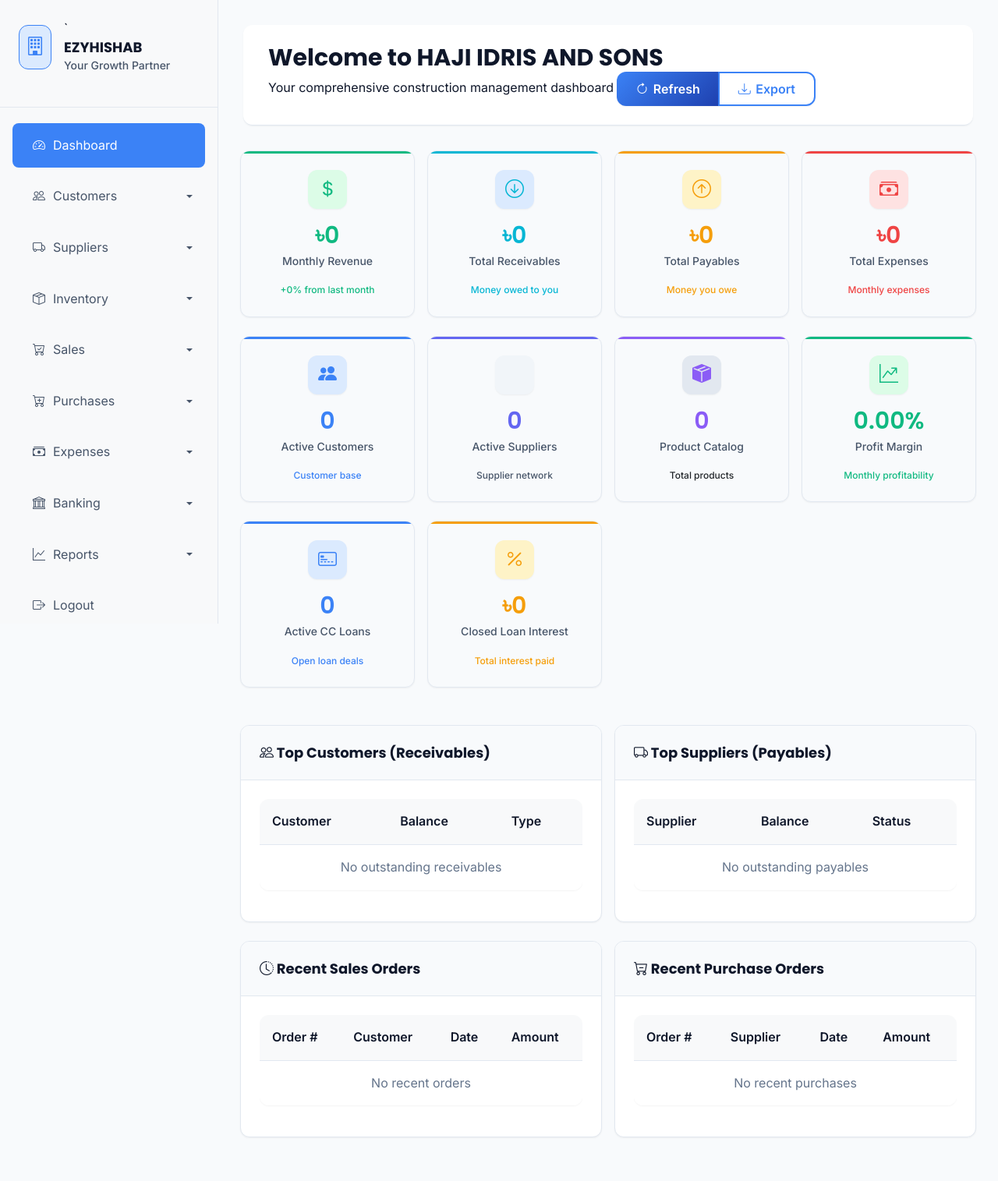
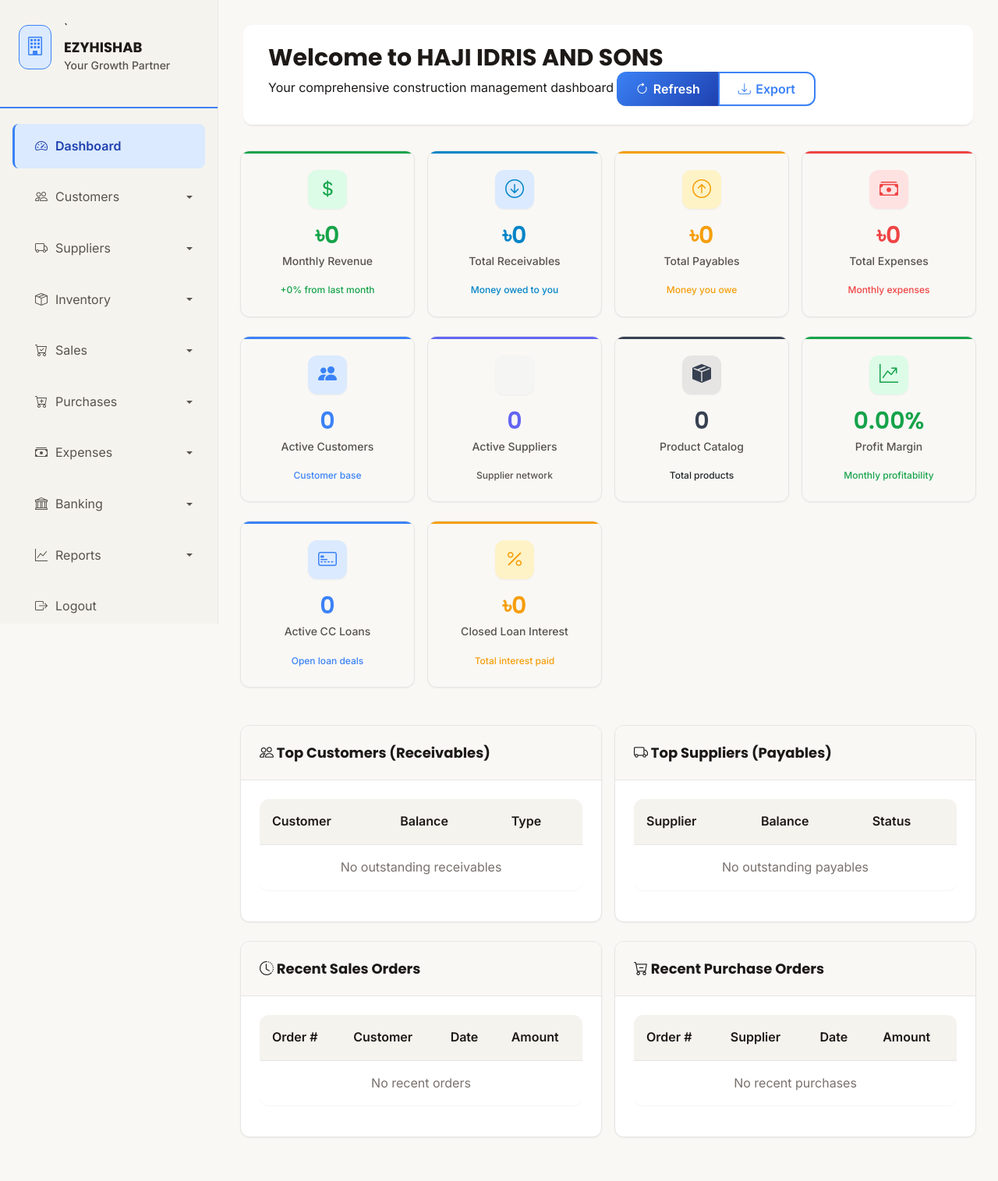
Before and after one commit to giasuddin90/hajiedirsErp, a Django app: page /dashboard/ in a window 1280 px wide. Shown: the whole page at 78% size. Run offline with Django 4.2, Linux system fonts and the light colour scheme; the visitor is signed in with stand-in values (Sample User, id 1); data that the repository does not hold is empty.

Commit message:
update design

```diff
--- a/static/css/animations.css
+++ b/static/css/animations.css
@@ -128,7 +128,7 @@
     display: inline-block;
     width: 20px;
     height: 20px;
-    border: 3px solid #f3f3f3;
+    border: 3px solid #e7e5e4;
     border-top: 3px solid var(--primary-color);
     border-radius: 50%;
     animation: spin 1s linear infinite;
--- a/static/css/components.css
+++ b/static/css/components.css
@@ -5,7 +5,7 @@
     background: var(--bg-primary);
     border-radius: var(--radius-lg);
     box-shadow: var(--shadow-sm);
-    border: 1px solid #e2e8f0;
+    border: 1px solid #e7e5e4;
     overflow: hidden;
     transition: var(--transition-normal);
 }
@@ -23,7 +23,7 @@
     border-radius: var(--radius-lg) var(--radius-lg) 0 0;
     font-weight: var(--font-semibold);
     font-size: var(--text-base);
-    border-bottom: 1px solid #e2e8f0;
+    border-bottom: 1px solid #e7e5e4;
 }
 
 .card-body {
@@ -50,7 +50,7 @@
     transition: var(--transition-normal);
     position: relative;
     overflow: hidden;
-    border: 1px solid #e2e8f0;
+    border: 1px solid #e7e5e4;
 }
 
 .card-module:hover {
@@ -220,17 +220,17 @@
 }
 
 .table thead th {
-    background: #f8f9fa;
+    background: #f5f3ee;
     color: var(--text-primary);
     font-weight: var(--font-semibold);
     padding: var(--spacing-md);
-    border-bottom: 1px solid #e2e8f0;
+    border-bottom: 1px solid #e7e5e4;
     text-align: left;
 }
 
 .table tbody td {
     padding: var(--spacing-md);
-    border-bottom: 1px solid #f1f5f9;
+    border-bottom: 1px solid #f5f5f4;
     color: var(--text-secondary);
 }
 
@@ -293,7 +293,7 @@
     position: relative;
     overflow: hidden;
     text-align: center;
-    border: 1px solid #e2e8f0;
+    border: 1px solid #e7e5e4;
 }
 
 .stats-card:hover {
@@ -386,12 +386,12 @@
 }
 
 .stats-card .icon.secondary {
-    background: #f1f5f9;
+    background: #f5f5f4;
     color: var(--secondary-color);
 }
 
 .stats-card .icon.dark {
-    background: #e2e8f0;
+    background: #e7e5e4;
     color: var(--dark-color);
 }
 
@@ -454,7 +454,7 @@
     background: var(--bg-primary);
     border-radius: var(--radius-lg);
     box-shadow: var(--shadow-sm);
-    border: 1px solid #e2e8f0;
+    border: 1px solid #e7e5e4;
     overflow: hidden;
     transition: var(--transition-normal);
 }
@@ -467,7 +467,7 @@
 .dashboard-card-header {
     background: var(--bg-secondary);
     padding: var(--spacing-lg);
-    border-bottom: 1px solid #e2e8f0;
+    border-bottom: 1px solid #e7e5e4;
     display: flex;
     align-items: center;
     gap: var(--spacing-sm);
--- a/static/css/layout.css
+++ b/static/css/layout.css
@@ -3,7 +3,7 @@
 /* Sidebar */
 .sidebar {
     background: var(--bg-sidebar);
-    border-right: 1px solid #e2e8f0;
+    border-right: 1px solid #e7e5e4;
     height: 100vh;
     position: fixed;
     top: 0;
@@ -43,7 +43,7 @@
 
 .sidebar-header {
     background: transparent;
-    border-bottom: 1px solid #e2e8f0;
+    border-bottom: 2px solid var(--primary-color);
     padding: var(--spacing-lg);
     position: relative;
 }
@@ -101,7 +101,7 @@
     background: var(--bg-secondary);
     border-radius: var(--radius-lg);
     padding: var(--spacing-sm);
-    border: 1px solid #e2e8f0;
+    border: 1px solid #e7e5e4;
     position: relative;
     z-index: 1;
     transition: var(--transition-fast);
@@ -169,17 +169,20 @@
     display: flex;
     align-items: center;
     text-decoration: none;
+    border-left: 3px solid transparent;
 }
 
 .sidebar .nav-link:hover {
     background: var(--primary-light);
-    color: var(--primary-color);
+    color: var(--primary-dark);
     text-decoration: none;
 }
 
 .sidebar .nav-link.active {
-    background: var(--primary-color);
-    color: var(--text-white);
+    background: var(--primary-light);
+    color: var(--primary-dark);
+    border-left-color: var(--primary-color);
+    font-weight: var(--font-semibold);
 }
 
 .sidebar .nav-link i {
@@ -212,7 +215,7 @@
 }
 
 .sidebar .collapse {
-    background: rgba(0, 0, 0, 0.02);
+    background: rgba(120, 113, 108, 0.04);
     border-radius: var(--radius-md);
     margin: var(--spacing-xs) var(--spacing-md);
 }
@@ -224,17 +227,20 @@
     border-radius: var(--radius-sm);
     margin: var(--spacing-xs) 0;
     transition: var(--transition-fast);
+    border-left: 3px solid transparent;
 }
 
 .sidebar .submenu-link:hover {
     background: var(--primary-light);
-    color: var(--primary-color);
+    color: var(--primary-dark);
     text-decoration: none;
 }
 
 .sidebar .submenu-link.active {
-    background: var(--primary-color);
-    color: var(--text-white);
+    background: var(--primary-light);
+    color: var(--primary-dark);
+    border-left-color: var(--primary-color);
+    font-weight: var(--font-semibold);
 }
 
 .sidebar .submenu-link i {
@@ -259,7 +265,7 @@
 /* Page Header */
 .page-header {
     background: var(--bg-primary);
-    border-bottom: 1px solid #e2e8f0;
+    border-bottom: 1px solid #e7e5e4;
     padding: var(--spacing-lg) var(--spacing-xl);
     margin-bottom: var(--spacing-xl);
     border-radius: var(--radius-lg);
--- a/static/css/variables.css
+++ b/static/css/variables.css
@@ -1,42 +1,42 @@
 :root {
-    /* Modern Color Palette */
+    /* Blue & Indigo B2B Palette */
     --primary-color: #3b82f6;
     --primary-dark: #1e40af;
     --primary-light: #dbeafe;
     --secondary-color: #6366f1;
-    --success-color: #10b981;
+    --success-color: #16a34a;
     --warning-color: #f59e0b;
     --danger-color: #ef4444;
-    --info-color: #06b6d4;
-    --dark-color: #8b5cf6;
+    --info-color: #0284c7;
+    --dark-color: #374151;
 
     /* Gradients */
     --primary-gradient: linear-gradient(135deg, #3b82f6 0%, #1e40af 100%);
     --secondary-gradient: linear-gradient(135deg, #6366f1 0%, #8b5cf6 100%);
-    --success-gradient: linear-gradient(135deg, #10b981 0%, #059669 100%);
+    --success-gradient: linear-gradient(135deg, #16a34a 0%, #15803d 100%);
     --warning-gradient: linear-gradient(135deg, #f59e0b 0%, #d97706 100%);
     --danger-gradient: linear-gradient(135deg, #ef4444 0%, #dc2626 100%);
-    --info-gradient: linear-gradient(135deg, #06b6d4 0%, #0891b2 100%);
+    --info-gradient: linear-gradient(135deg, #0284c7 0%, #0369a1 100%);
 
     /* Background Colors */
     --bg-primary: #ffffff;
-    --bg-secondary: #f8fafc;
-    --bg-tertiary: #f1f5f9;
-    --bg-dark: #1e293b;
-    --bg-sidebar: #f8f9fa;
+    --bg-secondary: #f9f8f5;
+    --bg-tertiary: #f5f5f4;
+    --bg-dark: #1c1917;
+    --bg-sidebar: #f5f3ee;
 
     /* Text Colors */
-    --text-primary: #0f172a;
-    --text-secondary: #475569;
-    --text-muted: #64748b;
-    --text-light: #94a3b8;
+    --text-primary: #1c1917;
+    --text-secondary: #57534e;
+    --text-muted: #78716c;
+    --text-light: #a8a29e;
     --text-white: #ffffff;
 
     /* Shadows */
-    --shadow-sm: 0 1px 2px 0 rgba(0, 0, 0, 0.05);
-    --shadow-md: 0 4px 6px -1px rgba(0, 0, 0, 0.1), 0 2px 4px -1px rgba(0, 0, 0, 0.06);
-    --shadow-lg: 0 10px 15px -3px rgba(0, 0, 0, 0.1), 0 4px 6px -2px rgba(0, 0, 0, 0.05);
-    --shadow-xl: 0 20px 25px -5px rgba(0, 0, 0, 0.1), 0 10px 10px -5px rgba(0, 0, 0, 0.04);
+    --shadow-sm: 0 1px 2px 0 rgba(28, 25, 23, 0.05);
+    --shadow-md: 0 4px 6px -1px rgba(28, 25, 23, 0.08), 0 2px 4px -1px rgba(28, 25, 23, 0.04);
+    --shadow-lg: 0 10px 15px -3px rgba(28, 25, 23, 0.08), 0 4px 6px -2px rgba(28, 25, 23, 0.04);
+    --shadow-xl: 0 20px 25px -5px rgba(28, 25, 23, 0.08), 0 10px 10px -5px rgba(28, 25, 23, 0.03);
 
     /* Border Radius */
     --radius-sm: 0.375rem;
```
